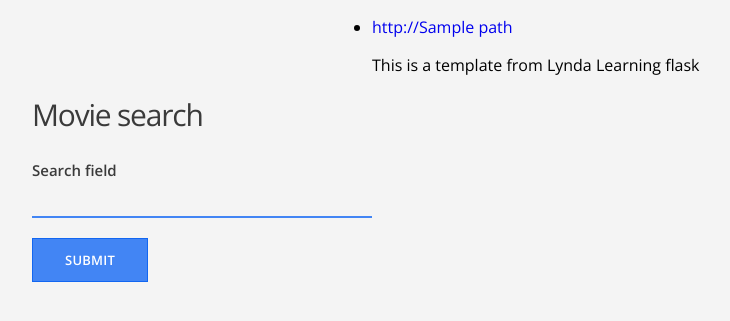
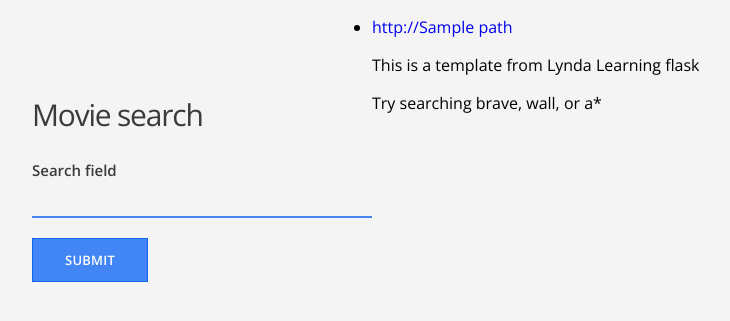
Before and after one commit to hlindwin/moviesearch, a Flask app: template templates/index.html in a window 1280 px wide. Shown: the part 50-371 px from the top of the page, without its empty margins (108-838 px from the left). Run offline with Flask 2, Linux system fonts and the light colour scheme; the template is opened without the code that fills it: most values are stand-ins (such as "Sample title", 1, 10 or a date in 2020); form fields are guessed from the names that the template uses.

Commit message:
updated readme and index.html

```diff
--- a/templates/index.html
+++ b/templates/index.html
@@ -53,5 +53,6 @@
 
   </main>
   This is a template from Lynda Learning flask
+  <p>Try searching brave, wall, or a*</p>
 
 {% endblock %}
```
Also changed, not shown: README.md.
